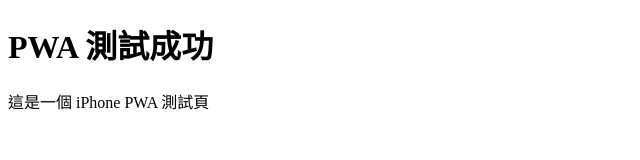
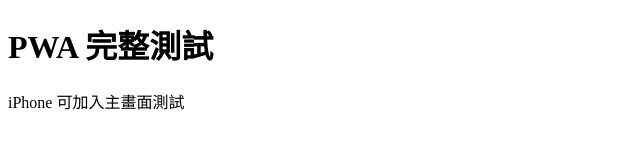
Before and after one commit to aa93221-cpu/123, a plain HTML site: page index.html in a window 1280 px wide. Shown: the whole page, without its empty margins (0-640 px from the left). Drawn offline with Linux system fonts and the light colour scheme.

Commit message:
Update index.html

```diff
--- a/index.html
+++ b/index.html
@@ -3,13 +3,18 @@
 <head>
   <meta charset="UTF-8">
   <meta name="viewport" content="width=device-width, initial-scale=1.0">
-  <title>PWA 測試</title>
+  <title>PWA 完整測試</title>
+
+  <!-- ⭐ 關鍵：GitHub Pages 子路徑 -->
+  <base href="/123/">
 
   <link rel="manifest" href="manifest.json">
+
 </head>
+
 <body>
-  <h1>PWA 測試成功</h1>
-  <p>這是一個 iPhone PWA 測試頁</p>
+  <h1>PWA 完整測試</h1>
+  <p>iPhone 可加入主畫面測試</p>
 
   <script>
     if ('serviceWorker' in navigator) {
```
